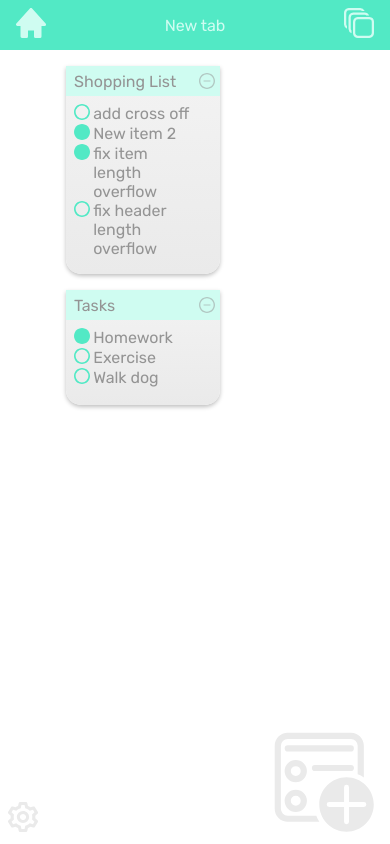
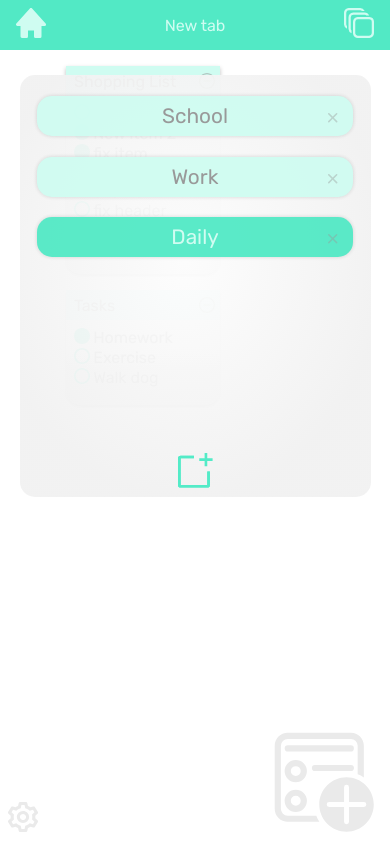
Before and after one commit to kadamidev/skiller-nextjs, a Next.js app: page /tasker_app in a window 390 px wide. Both pictures are taken after a click on the picture 359 px from the left and 23 px from the top of the page. Built offline with nearby package versions, Linux system fonts and the light colour scheme.

Commit message:
added tabs menu for mobile layout

```diff
--- a/components/tasker_app/TabNav.jsx
+++ b/components/tasker_app/TabNav.jsx
@@ -2,7 +2,7 @@ import React, { useState } from 'react';
 import styles from '../../styles/app/TabNav.module.scss'
 import Image from 'next/image'
 import Link from 'next/link'
-
+import TabsMenu from './TabsMenu';
 
 const TabNav = (props) => {
 
@@ -13,6 +13,9 @@ const TabNav = (props) => {
 
     const handleTabInput = (event) => { setCurrentTabName(event.target.value) }
 
+    const [showTabMenu, setShowTabMenu] = useState(false)
+
+    const toggleTabMenu = () => setShowTabMenu(!showTabMenu)
     return (
         <>
         <nav className={styles.container}>
@@ -30,10 +33,10 @@ const TabNav = (props) => {
             </div>
 
             <div className={styles.tabsWrap}>
-                <Image src="/img/app/tabs.svg" width={30} height={30}/>
+                <Image src="/img/app/tabs.svg" width={30} height={30} onClick={toggleTabMenu} />
             </div>
-
         </nav>
+        { showTabMenu && <TabsMenu /> }
         </>
     );
 }
--- /dev/null
+++ b/components/tasker_app/TabsMenu.jsx
@@ -0,0 +1,59 @@
+import React, { useState }  from 'react';
+import styles from '../../styles/app/TabsMenu.module.scss'
+import Image from 'next/image'
+
+
+const TabsMenu = (props) => {
+        const tabPreset = [
+            { name: 'School', current: false },
+            { name: 'Work', current: false },
+            { name: 'Daily', current: true },
+        ]
+
+        const [tabs, setTabs] = useState(tabPreset)
+
+        const addNewTab = () => {
+            setTabs([...tabs, { name: 'Untitled', current: false }])
+        }
+
+        const deleteTab = (idx) => {
+            const newArr = [...tabs]
+            newArr.splice(idx, 1)
+            setTabs(newArr)
+        }
+
+        const handleDeleteClick = (event) => {
+
+        }
+
+        const handleNewTabClick = (event) => {
+            addNewTab()
+        }
+
+    return (
+        <>
+        <div className={styles.container}>
+            <div className={styles.tabsContainer}>
+                <ul className={styles.tabsList}>
+                    { tabs.map((tab, idx) => {
+                        return (
+                            <li key={idx} className={tab.current ? styles.current : styles.none}>
+                                {tab.name}
+                                <div className={styles.deleteTabWrapper}>
+                                    <Image src='/img/app/delete.svg' height={10} width={10}/>
+                                </div>
+                            </li>
+                        )
+                    })
+                    }
+                </ul>
+                <div className={styles.newTabWrapper}>
+                        <Image src='/img/app/new-tab.svg' height={35} width={35} onClick={handleNewTabClick}/>
+                </div>
+            </div>
+        </div>
+        </>
+    );
+}
+
+export default TabsMenu;
--- /dev/null
+++ b/styles/app/TabsMenu.module.scss
@@ -0,0 +1,72 @@
+.tabsContainer {
+    height: 50%;
+    width: 90vw;
+    background: purple;
+    margin-left: 5vw;
+    z-index: 999;
+    position: fixed;
+    top: 75px;
+    border-radius: 15px;
+    background: radial-gradient(56.41% 56.41% at 47.13% 43.59%, rgba(253, 253, 253, 0.95) 0%, rgba(241, 241, 241, 0.95) 100%);
+    display: flex;
+    flex-direction: column;
+    justify-content: space-between;
+    // border: 1px solid black;
+
+    ul {
+        display: flex;
+        flex-direction: column;
+        justify-content: flex-start;
+        align-items: center;
+        width: 100%;
+
+        li {
+            background: var(--lightest-aqua);
+            width: 90%;
+            height: 40px;
+            margin-top: 1em;
+            color: #949494;
+            text-align: center;
+            display: flex;
+            justify-content: center;
+            align-items: center;
+            font-size: 1.3em;
+            // border: 1px solid hsla(0, 0%, 0%, 0.10);
+            border-radius: 15px;
+            filter: drop-shadow(0px 0px 2px rgba(0, 0, 0, 0.15));
+            opacity: 95%;
+
+            &.current {
+                background: var(--primary-color);
+                color: var(--lightest-aqua);
+            }
+
+            .deleteTabWrapper {
+                position: absolute;
+                right: 15px;
+                opacity: 40%;
+            }
+        }
+    }
+
+    .newTabWrapper {
+        // justify-self: flex-end;
+        align-self: center;
+        filter: brightness(0) saturate(100%) invert(71%) sepia(78%) saturate(291%) hue-rotate(112deg) brightness(95%) contrast(102%);
+        margin-bottom: 5px;
+    }
+
+
+
+}
+
+.addItemWrapper {
+    display: flex;
+    justify-content: center;
+    padding: .2em;
+    // border: 1px solid black;
+    border-radius: 0 0 15px 15px;
+    height: auto;
+    opacity: 0%;
+    transition: opacity 0.3s ease-in-out;
+}
```
Also changed, not shown: public/img/app/new-tab.svg (added).
